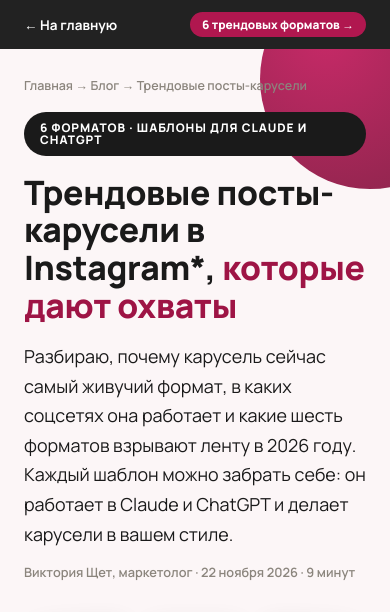
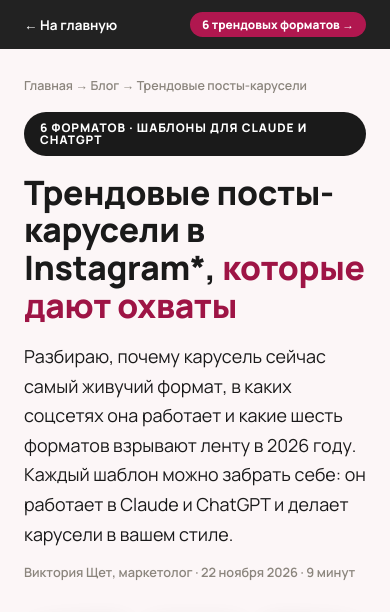
Before and after one commit to viktoriashet-hue/vikashet, a plain HTML site: page blog/trendovye-karuseli-instagram.html in a window 390 px wide. Shown: the top 612 px of the page. Drawn offline with Linux system fonts and the light colour scheme.

Commit message:
Статья про карусели: убран круг в шапке
Co-Authored-By: Claude Opus 5.5 <noreply@anthropic.com>
Claude-Session: https://claude.ai/code/session_01AQfwEX8wtrP3VwdCAytxjm

```diff
--- a/blog/trendovye-karuseli-instagram.html
+++ b/blog/trendovye-karuseli-instagram.html
@@ -49,7 +49,6 @@ h1,h2,h3{font-weight:800;line-height:1.12;letter-spacing:-.01em}
 
 /* hero */
 header.hero{position:relative;padding:0 0 30px;overflow:hidden}
-header.hero::before{content:"";position:absolute;right:-140px;top:-120px;width:360px;height:360px;border-radius:50%;background:radial-gradient(circle at 30% 30%,#C2185B,#7A1239);opacity:.92;z-index:0}
 header.hero .container{position:relative;z-index:1}
 .pill{display:inline-block;background:var(--dark);color:#fff;font:800 .74rem/1 Manrope,Arial,sans-serif;letter-spacing:.08em;text-transform:uppercase;padding:10px 16px;border-radius:99px;margin-bottom:18px}
 h1{font-size:clamp(2.1rem,5.4vw,3.4rem);margin-bottom:18px}
@@ -186,8 +185,7 @@ html.mo .rv.in{opacity:1;transform:none}
  .fnav span{font-size:.74rem}
  .lenta img{width:auto;height:200px;max-width:none}
  .row2{grid-template-columns:1fr}
- header.hero::before{width:220px;height:220px;right:-90px;top:-80px}
-}
+ }
 @media (prefers-reduced-motion:reduce){*{animation:none!important;transition:none!important}}
 </style>
 <script>try{if('IntersectionObserver' in window&&!matchMedia('(prefers-reduced-motion: reduce)').matches)document.documentElement.classList.add('mo')}catch(e){}</script>
```
